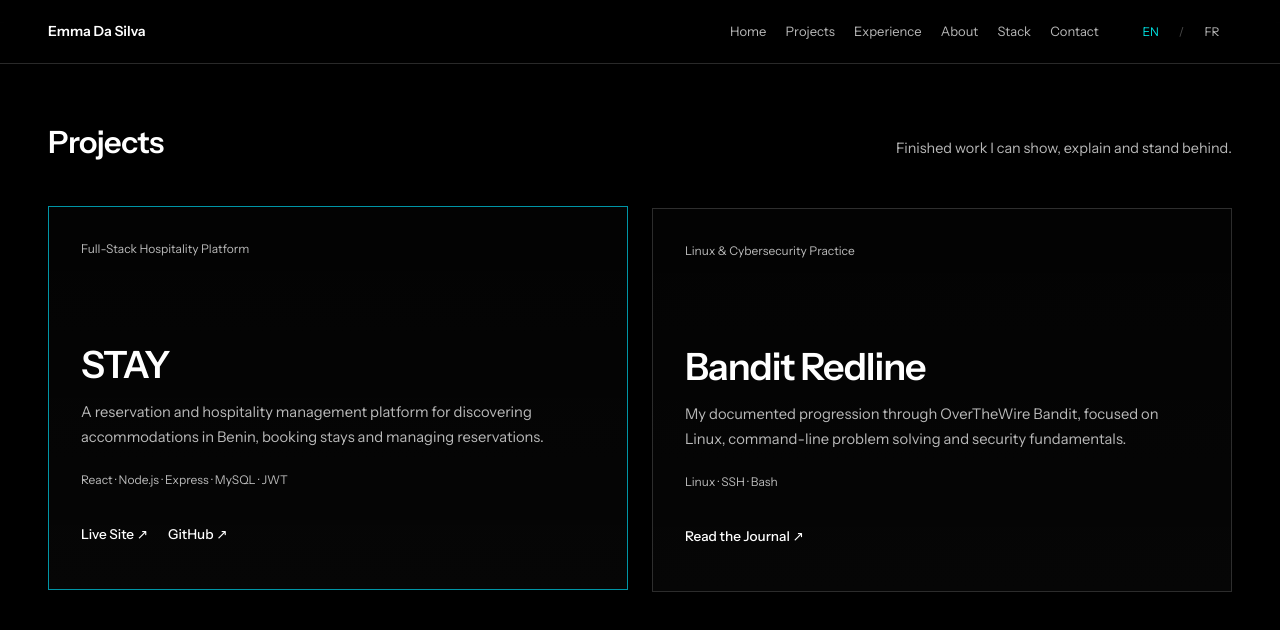
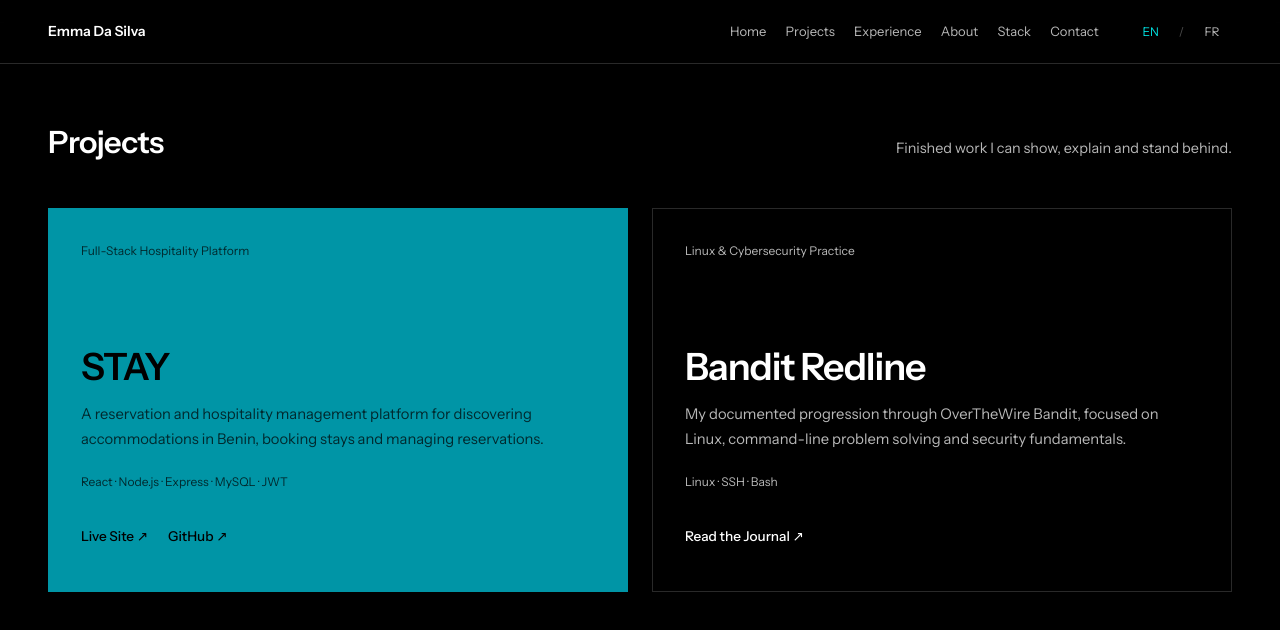
Before and after one commit to emma-dasilva-dev/emma-dasilva-portfolio, a Next.js app: page /en in a window 1280 px wide. In both pictures the pointer is over the element 338 px from the left and 1080 px from the top of the page. Shown: the part 680-1310 px from the top of the page. Built offline with nearby package versions, Linux system fonts and the light colour scheme.

Commit message:
design: fill project panels with teal on hover

```diff
--- a/src/components/sections/Work.module.css
+++ b/src/components/sections/Work.module.css
@@ -42,19 +42,25 @@
   justify-content: flex-end;
   padding: clamp(var(--space-6), 3vw, var(--space-8));
   border: 1px solid var(--color-border);
-  background: linear-gradient(180deg, rgb(255 255 255 / 0.01), rgb(255 255 255 / 0.025));
-  transition: border-color var(--motion-standard) var(--ease-standard), transform var(--motion-standard) var(--ease-standard);
+  background: var(--color-black);
+  transition:
+    background-color var(--motion-standard) var(--ease-standard),
+    border-color var(--motion-standard) var(--ease-standard),
+    color var(--motion-standard) var(--ease-standard);
 }
 
-.project:hover {
+.project:hover,
+.project:focus-within {
   border-color: var(--color-accent-secondary);
-  transform: translateY(-2px);
+  background: var(--color-accent-secondary);
+  color: var(--color-black);
 }
 
 .projectType,
 .stack {
   color: var(--color-text-muted);
   font-size: 0.75rem;
+  transition: color var(--motion-standard) var(--ease-standard);
 }
 
 .projectType {
@@ -76,6 +82,7 @@
   color: var(--color-text-muted);
   font-size: 0.92rem;
   line-height: 1.7;
+  transition: color var(--motion-standard) var(--ease-standard);
 }
 
 .stack {
@@ -101,9 +108,30 @@
   transition: color var(--motion-fast) var(--ease-standard);
 }
 
+.project:hover .projectType,
+.project:hover .summary,
+.project:hover .stack,
+.project:focus-within .projectType,
+.project:focus-within .summary,
+.project:focus-within .stack {
+  color: rgb(0 0 0 / 0.72);
+}
+
+.project:hover .links a,
+.project:focus-within .links a {
+  color: var(--color-black);
+}
+
 .links a:hover,
 .links a:focus-visible {
   color: var(--color-accent);
+}
+
+.project:hover .links a:hover,
+.project:hover .links a:focus-visible,
+.project:focus-within .links a:hover,
+.project:focus-within .links a:focus-visible {
+  color: rgb(0 0 0 / 0.62);
 }
 
 @media (max-width: 63.9375rem) {
@@ -134,11 +162,10 @@
 
 @media (prefers-reduced-motion: reduce) {
   .project,
+  .projectType,
+  .summary,
+  .stack,
   .links a {
     transition: none;
   }
-
-  .project:hover {
-    transform: none;
-  }
 }
```
